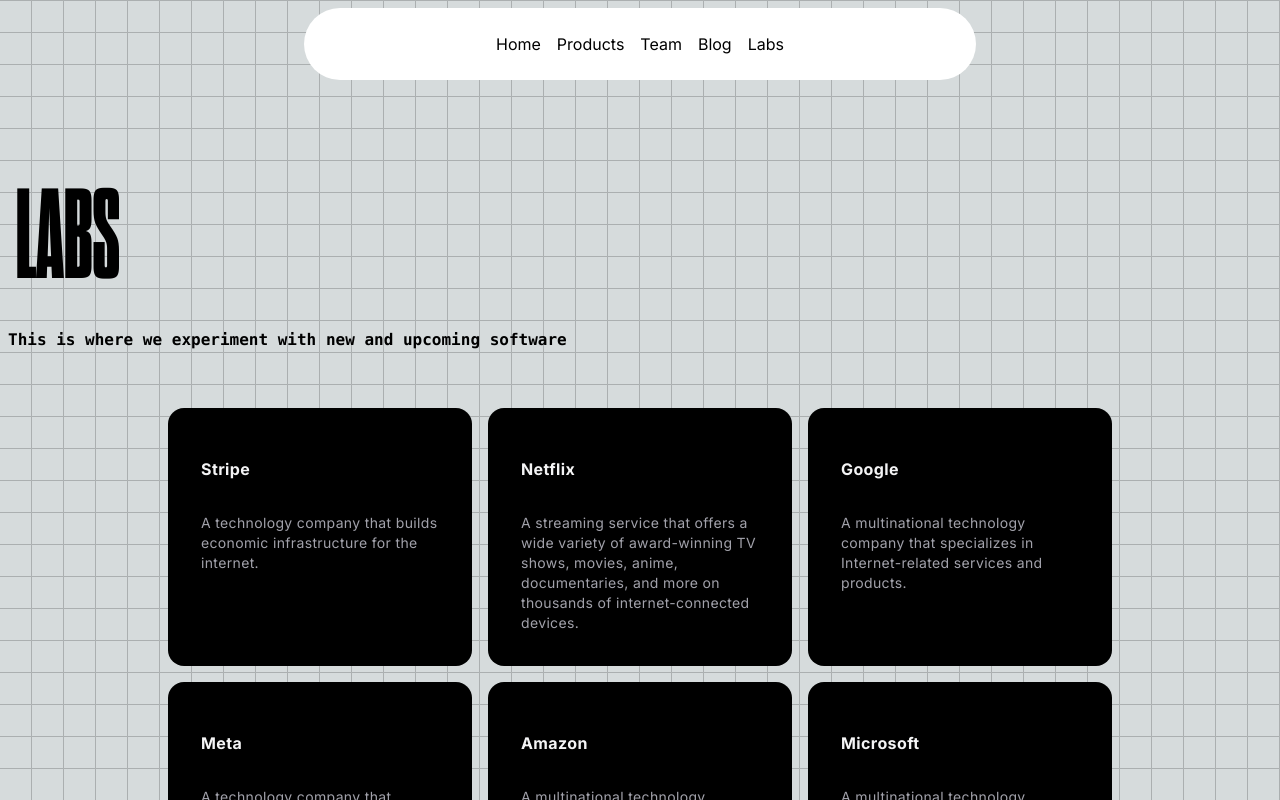
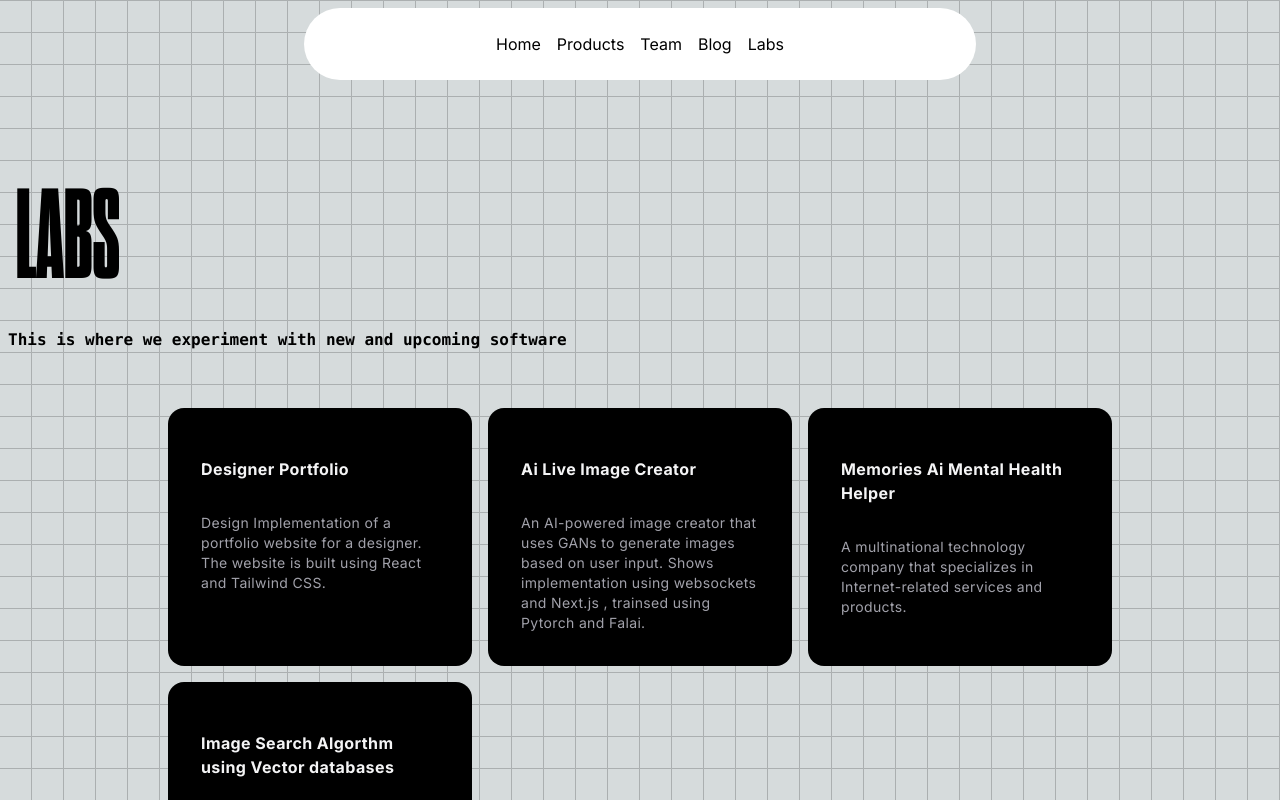
Before and after one commit to kiritocode1/Tesry, a Next.js app: page /labs in a window 1280 px wide. Shown: the top 800 px of the page. Built offline with nearby package versions, Linux system fonts and the light colour scheme.

Commit message:
Build one : Lenis

```diff
--- a/package.json
+++ b/package.json
@@ -19,6 +19,7 @@
     "class-variance-authority": "^0.7.0",
     "clsx": "^2.1.0",
     "framer-motion": "^11.0.3",
+    "lucide-react": "^0.322.0",
     "mini-svg-data-uri": "^1.4.4",
     "next": "14.1.0",
     "react": "^18",
--- a/src/app/layout.tsx
+++ b/src/app/layout.tsx
@@ -17,12 +17,12 @@
 }>) {
   return (
 		<html lang="en">
-			<NavbarDemo />
 			<body
 				className={
 					inter.className +
 					" dark:bg-grid-white/[0.2] bg-grid-black/[0.2]  pt-20"
 				}>
+				<NavbarDemo />
 				{children}
 			</body>
 		</html>
--- a/src/components/GroupHoverEffect.tsx
+++ b/src/components/GroupHoverEffect.tsx
@@ -9,39 +9,27 @@
 }
 export const projects = [
 	{
-		title: "Stripe",
+		title: "Designer Portfolio",
 		description:
-			"A technology company that builds economic infrastructure for the internet.",
-		link: "https://stripe.com",
+			"Design Implementation of a portfolio website for a designer. The website is built using React and Tailwind CSS.",
+		link: "https://kathawalearyan.in.net/",
 	},
 	{
-		title: "Netflix",
+		title: "Ai Live Image Creator",
 		description:
-			"A streaming service that offers a wide variety of award-winning TV shows, movies, anime, documentaries, and more on thousands of internet-connected devices.",
-		link: "https://netflix.com",
+			"An AI-powered image creator that uses GANs to generate images based on user input. Shows implementation using websockets and Next.js , trainsed using Pytorch and Falai. ",
+		link: "https://www.linkedin.com/posts/kiritocode1_backend-ai-nextjs-activity-7151258822383218688-C6Na?utm_source=share&utm_medium=member_desktop",
 	},
 	{
-		title: "Google",
+		title: "Memories Ai Mental Health Helper",
 		description:
 			"A multinational technology company that specializes in Internet-related services and products.",
-		link: "https://google.com",
+		link: "https://memories-ai-helper.vercel.app",
 	},
 	{
-		title: "Meta",
+		title: "Image Search Algorthm using Vector databases",
 		description:
-			"A technology company that focuses on building products that advance Facebook's mission of bringing the world closer together.",
-		link: "https://meta.com",
-	},
-	{
-		title: "Amazon",
-		description:
-			"A multinational technology company focusing on e-commerce, cloud computing, digital streaming, and artificial intelligence.",
-		link: "https://amazon.com",
-	},
-	{
-		title: "Microsoft",
-		description:
-			"A multinational technology company that develops, manufactures, licenses, supports, and sells computer software, consumer electronics, personal computers, and related services.",
-		link: "https://microsoft.com",
+			"An image search algorithm that uses vector databases to search for similar images. Shows implementation using weaviate and Next.js.",
+		link: "https://github.com/kiritocode1/weaviate-vec-ai-project-image-search",
 	},
 ];
--- a/src/components/ui/card-hover-effect.tsx
+++ b/src/components/ui/card-hover-effect.tsx
@@ -34,7 +34,7 @@
 					<AnimatePresence>
 						{hoveredIndex === idx && (
 							<motion.span
-								className="absolute inset-0 h-full w-full bg-neutral-200 dark:bg-indigo-800/[0.8] block  rounded-3xl"
+								className="absolute inset-0 h-full w-full bg-neutral-200 dark:bg-purple-800/[0.8] block  rounded-3xl"
 								layoutId="hoverBackground"
 								initial={{ opacity: 0 }}
 								animate={{
```
Also changed, not shown: 1 other file (tests, documents, lock files or other folders).
